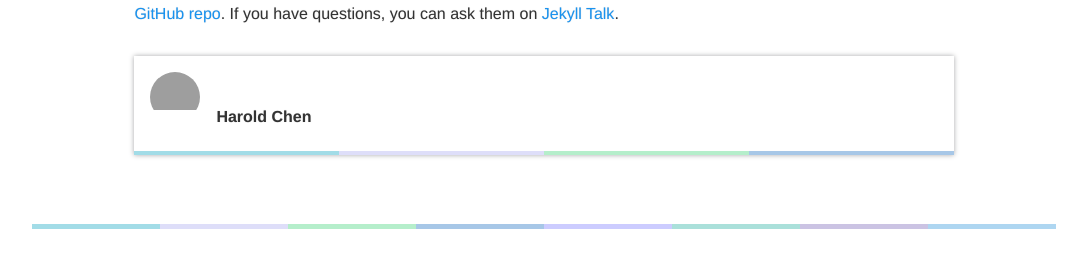
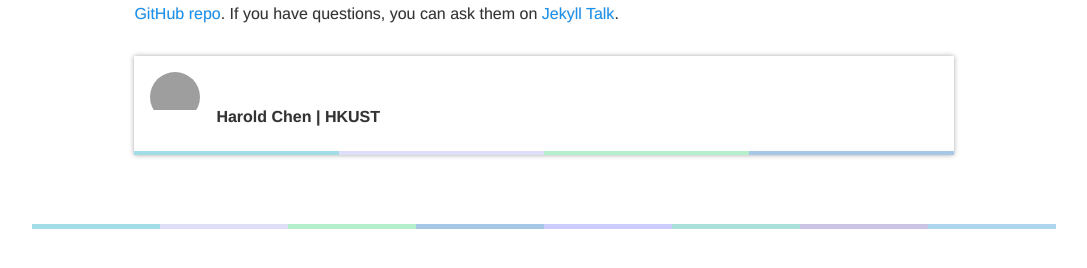
Before and after one commit to HaroldChen19/HaroldChen19.github.io, a Jekyll site: the page built from _posts/2016-05-12-welcome-to-jekyll.markdown, in a window 1280 px wide. Shown: the part 547-815 px from the top of the page, without its empty margins (96-1183 px from the left). Built offline with Jekyll 4.4.1, drawn with Linux system fonts in a browser that asks for light colours; grey boxes are pictures that could not be loaded.

Commit message:
Update _config.yml

```diff
--- a/_config.yml
+++ b/_config.yml
@@ -29,7 +29,7 @@ color-2: '#19a9f0'
 
 # Author pictre 100x100 --> keep it inside img folder.
 author-image:
-author-name: 'Harold Chen'
+author-name: 'Harold Chen | HKUST'
 author-about: ''
 
 # Build settings
```
